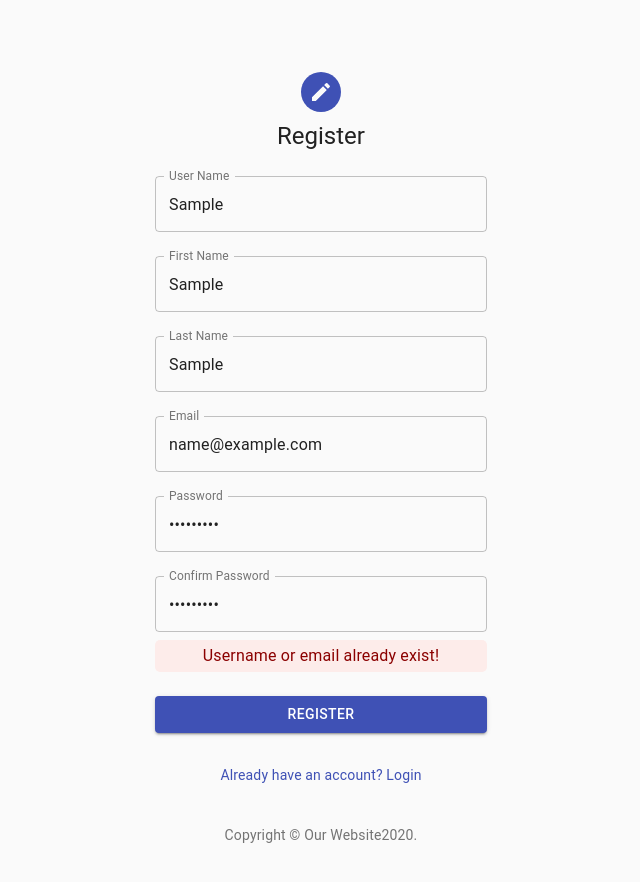
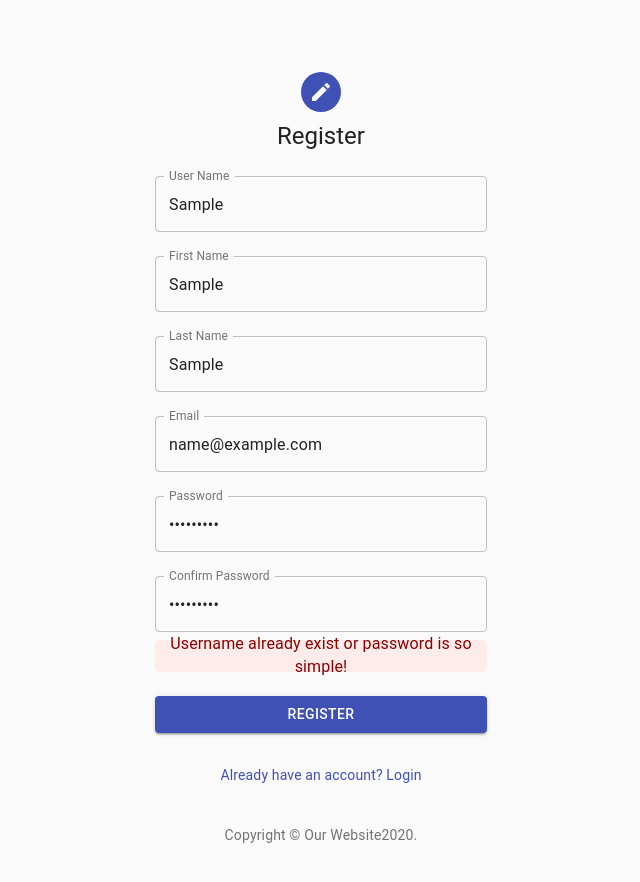
Before and after one commit to msymbolEJA/frontend-textile, a React (Create React App) app: page /register in a window 1280 px wide. Both pictures are taken after typing "Sample", "Sample", "Sample", "name@example.com", "Sample123", "Sample123" into the empty fields and a click on the button "REGISTER". Shown: the top 882 px of the page, without its empty margins (319-959 px from the left). Built offline with nearby package versions, Linux system fonts and the light colour scheme; no server answers.

Commit message:
add min password length 8

```diff
--- a/src/components/register/Register.js
+++ b/src/components/register/Register.js
@@ -30,7 +30,7 @@ const validationSchema = yup.object({
     email: yup.string().email('Invalid email').required('Required'),
     password: yup
         .string("Enter your password")
-        .min(5, "Password should be of minimum 5 characters length")
+        .min(8, "Password should be of minimum 8 characters length")
         .required("Password is required"),
     password2: yup.string()
         .oneOf([yup.ref('password'), null], 'Passwords must match')
@@ -260,7 +260,7 @@ export default function Register() {
                     />
                     {loginFailed && (
                         <div className={classes.error}>
-                            <span>Username or email already exist!</span>
+                            <span>Username already exist or password is so simple!</span>
                         </div>
                     )}
                     <Button
```
